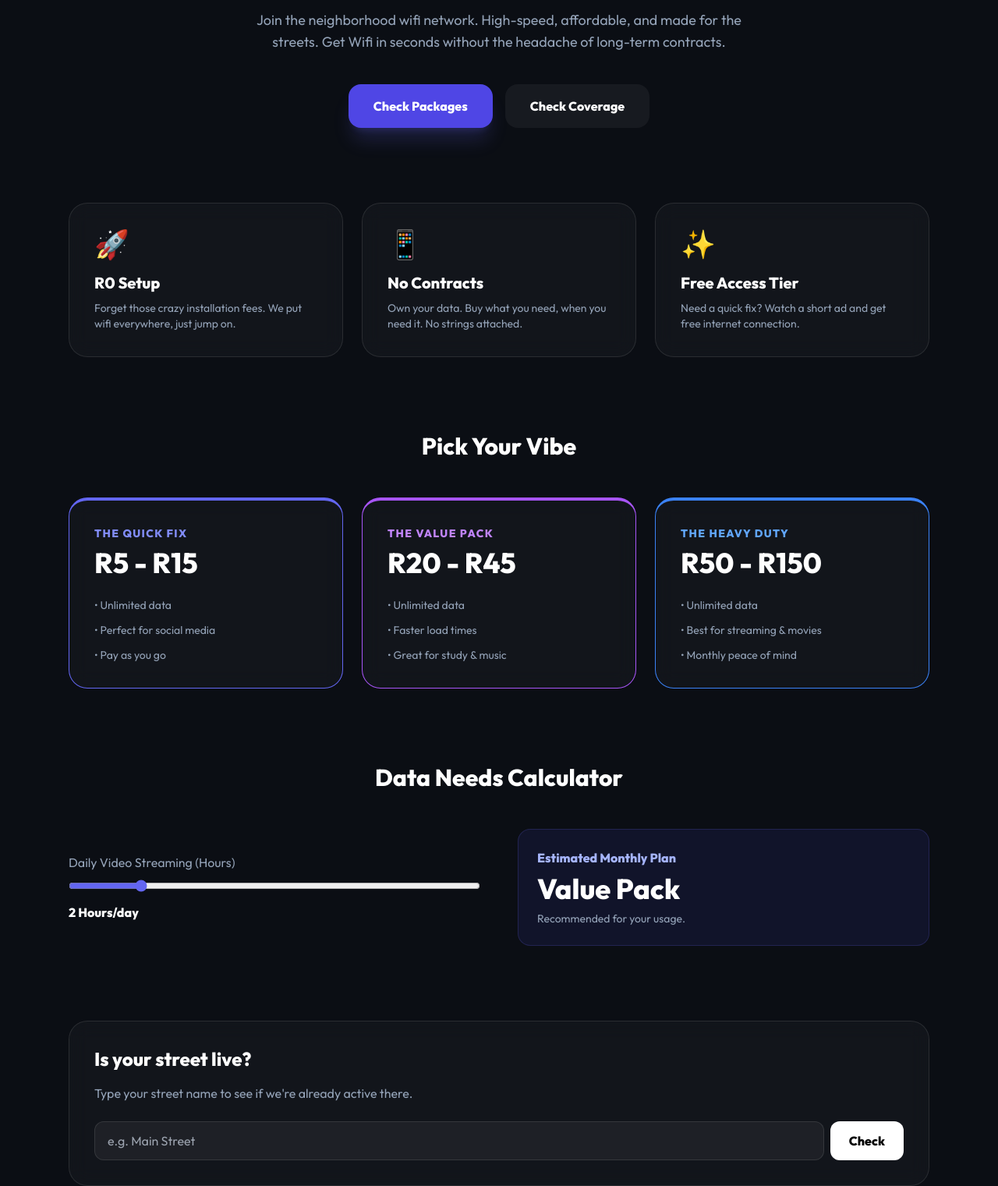
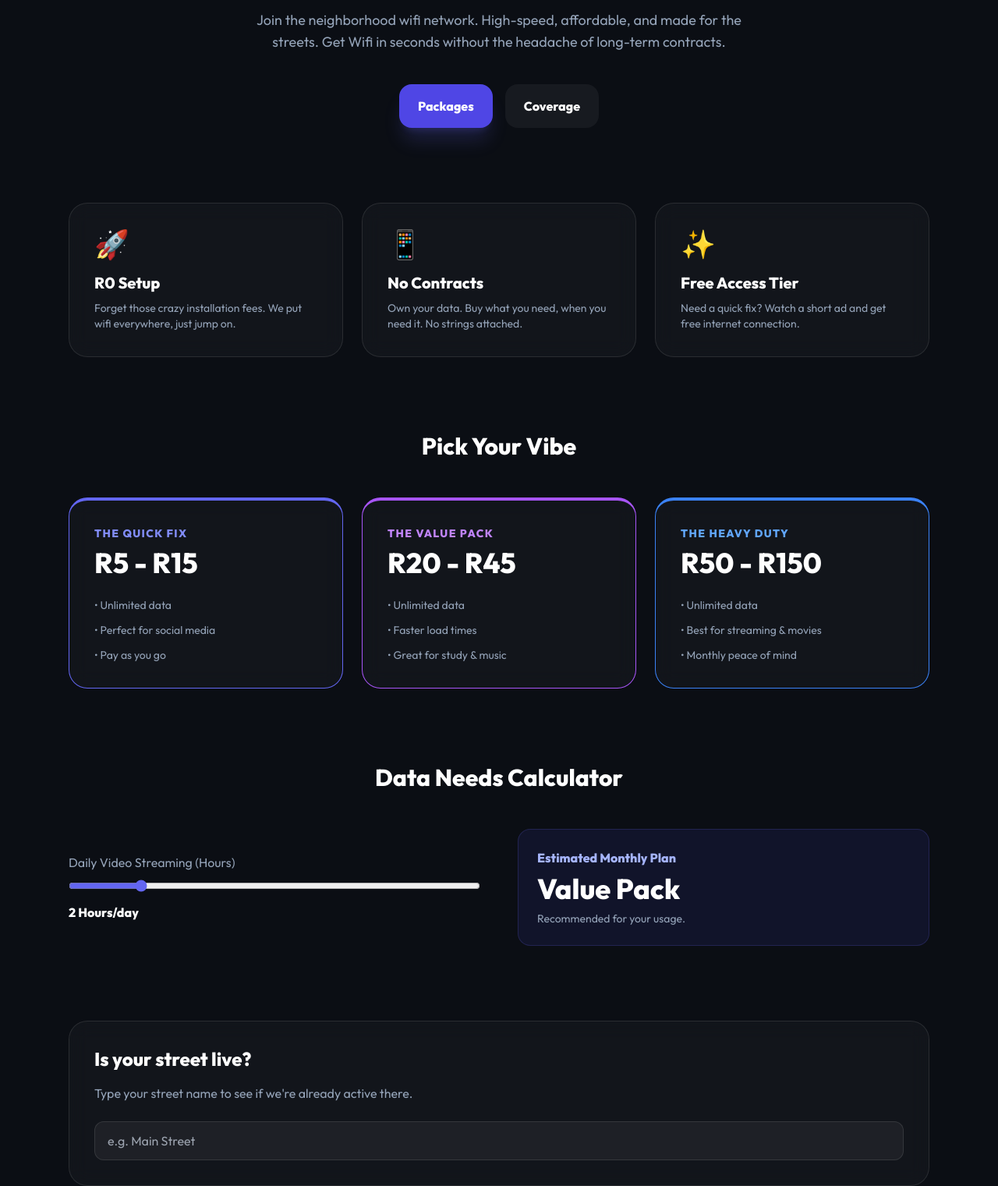
Before and after one commit to Webtick-sa/asher-link-web, a plain HTML site: page index.html in a window 1280 px wide. Shown: the part 332-1853 px from the top of the page at 78% size. Drawn offline with nearby package versions, Linux system fonts and the light colour scheme.

Commit message:
Refactor navigation and button classes in index.html
Updated navigation and button styles for consistency.

```diff
--- a/index.html
+++ b/index.html
@@ -13,7 +13,7 @@
 </head>
 <body class="bg-[#0b0e14] text-white selection:bg-indigo-500">
 
-    <nav class="sticky top-0 z-50 glass border-b border-white/10">
+    <nav class="sticky top-0 z-50 glass">
         <div class="max-w-6xl mx-auto px-6 py-3 flex justify-between items-center">
             <div class="text-2xl font-extrabold tracking-tighter">
                 Asher<span class="text-indigo-500">-Link</span>
@@ -39,8 +39,8 @@
                 Join the neighborhood wifi network. High-speed, affordable, and made for the streets. Get Wifi in seconds without the headache of long-term contracts.
             </p>
             <div class="flex justify-center gap-4">
-                <a href="#packages" class="bg-indigo-600 px-8 py-4 rounded-2xl font-bold hover:bg-indigo-500 transition shadow-xl shadow-indigo-500/20">Check Packages</a>
-                <a href="#coverage" class="bg-white/5 px-8 py-4 rounded-2xl font-bold hover:bg-white/10 transition">Check Coverage</a>
+                <a href="#packages" class="bg-indigo-600 px-6 py-4 rounded-2xl font-bold hover:bg-indigo-500 transition shadow-xl shadow-indigo-500/20">Packages</a>
+                <a href="#coverage" class="bg-white/5 px-6 py-4 rounded-2xl font-bold hover:bg-white/10 transition">Coverage</a>
             </div>
         </section>
 
@@ -113,14 +113,14 @@
             </div>
         </section>
 
-        <div class="mb-24">
+        <div class="mb-24 gap-8">
 
             <section id="coverage" class="glass p-8 rounded-3xl">
                 <h2 class="text-2xl font-bold mb-4">Is your street live?</h2>
                 <p class="text-slate-400 mb-6">Type your street name to see if we're already active there.</p>
                 <div class="flex gap-2">
                     <input type="text" id="streetInput" placeholder="e.g. Main Street" class="flex-1 bg-white/5 border border-white/10 px-4 py-3 rounded-xl focus:outline-none focus:border-indigo-500">
-                    <button onclick="checkCoverage()" class="bg-white text-black px-6 py-3 rounded-xl font-bold hover:bg-slate-200 transition">Check</button>
+                    <button onclick="checkCoverage()" class="bg-white text-black px-6 py-3 rounded-xl hidden font-bold hover:bg-slate-200 transition">Check</button>
                 </div>
                 <div id="coverageResult" class="mt-4 hidden p-4 rounded-xl font-bold"></div>
             </section>
```
